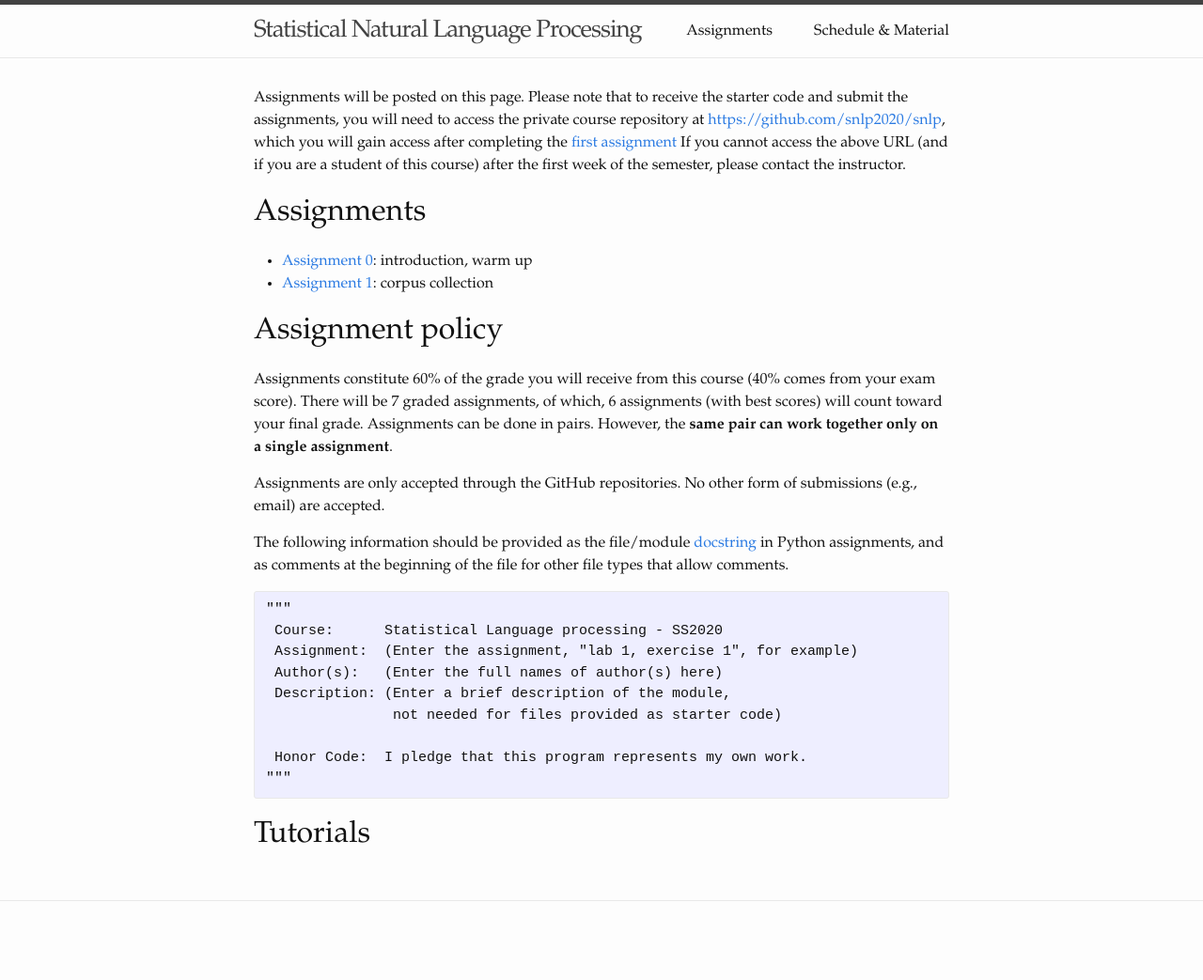
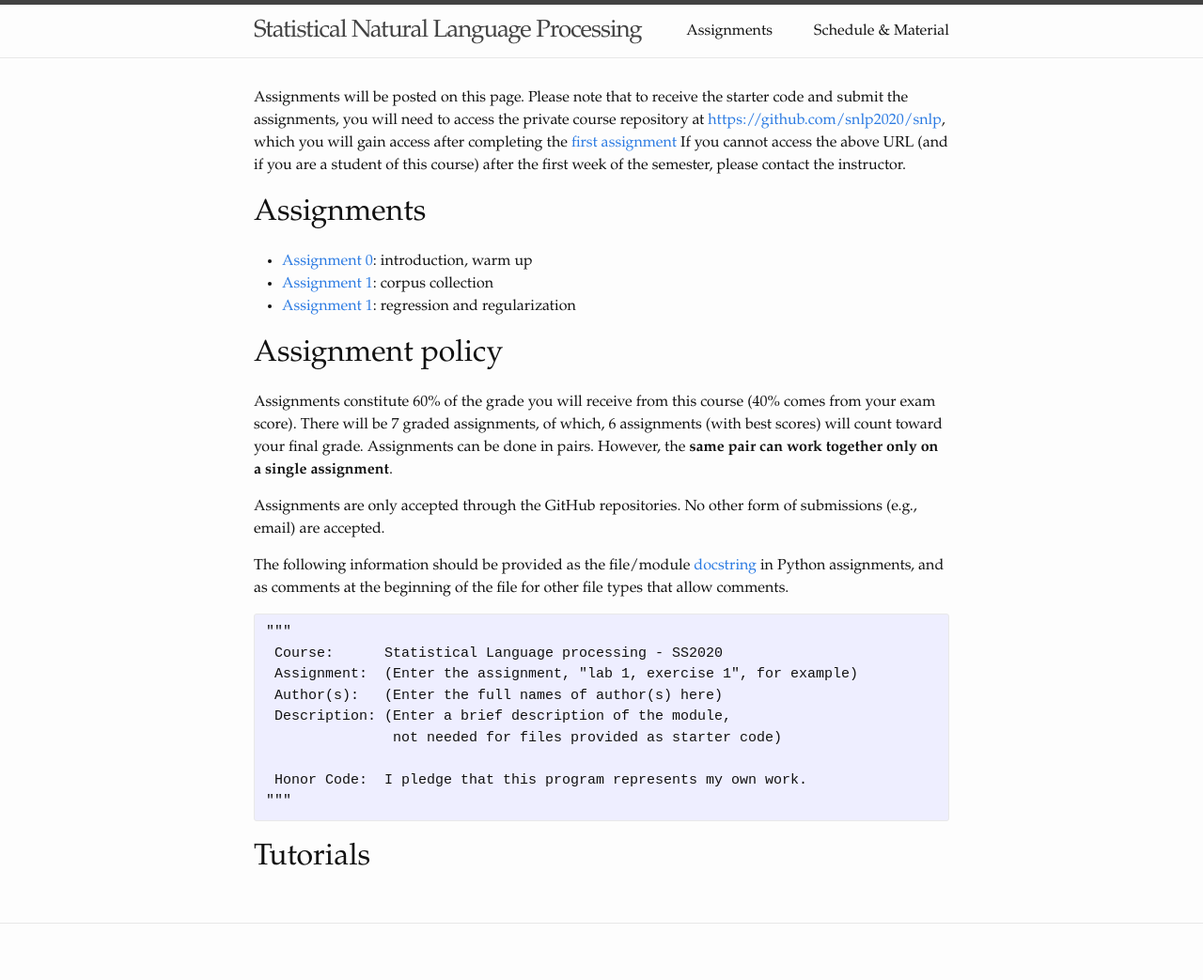
Before and after one commit to snlp2020/snlp2020.github.io, a Jekyll site: the page built from assignments.md, in a window 1280 px wide. Shown: the whole page at 94% size. Built offline with Jekyll 4.4.1, drawn with Linux system fonts in a browser that asks for light colours; before the commit the page ends 1019 px from its top, so only the background shows below that.

Commit message:
Assignment 2 release.

```diff
--- a/assignments.md
+++ b/assignments.md
@@ -18,6 +18,7 @@ please contact the instructor.
 
 - [Assignment 0](https://snlp2020.github.io/a0/): introduction, warm up
 - [Assignment 1](https://snlp2020.github.io/a1/): corpus collection
+- [Assignment 1](https://snlp2020.github.io/a2/): regression and regularization
 
 # Assignment policy
 
```
